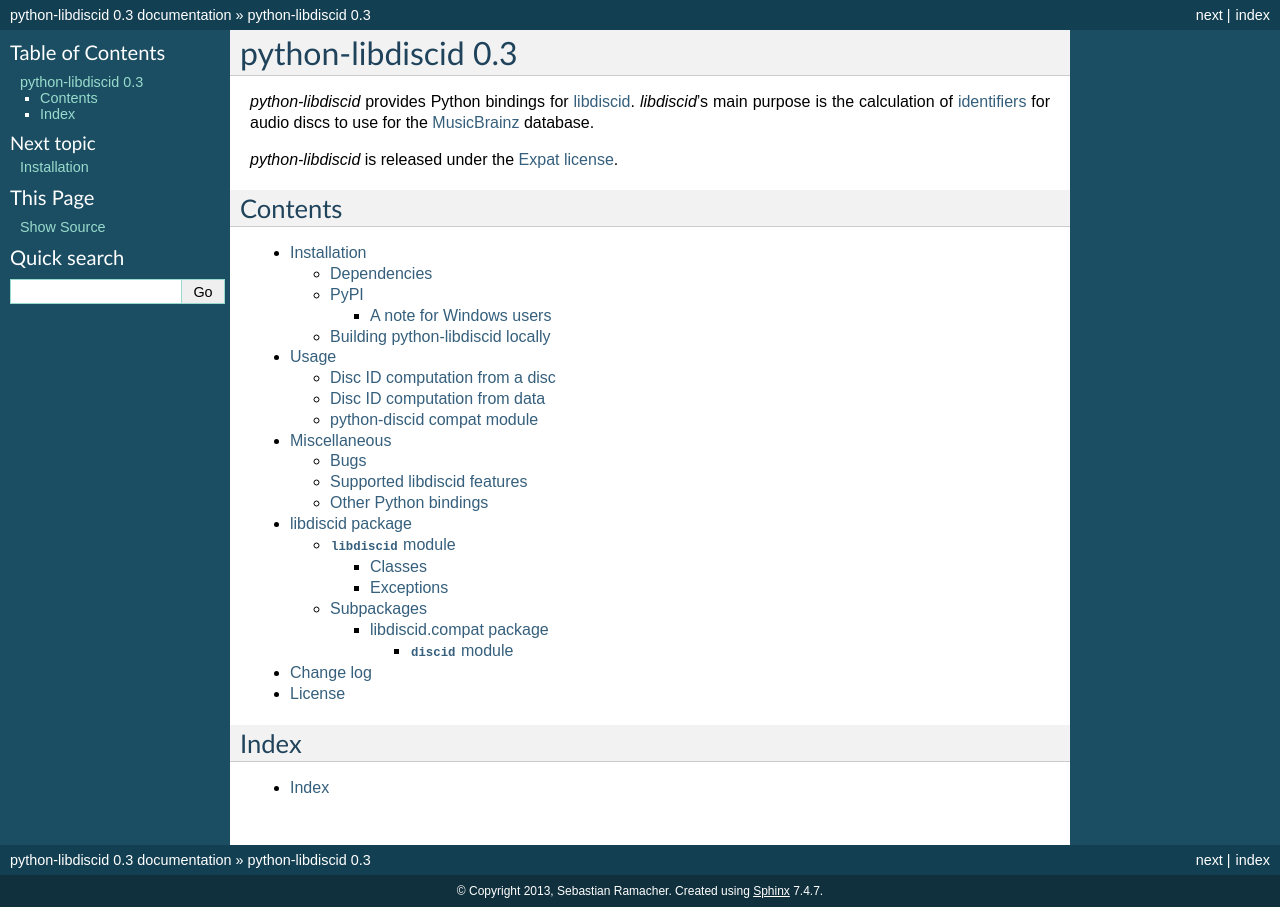
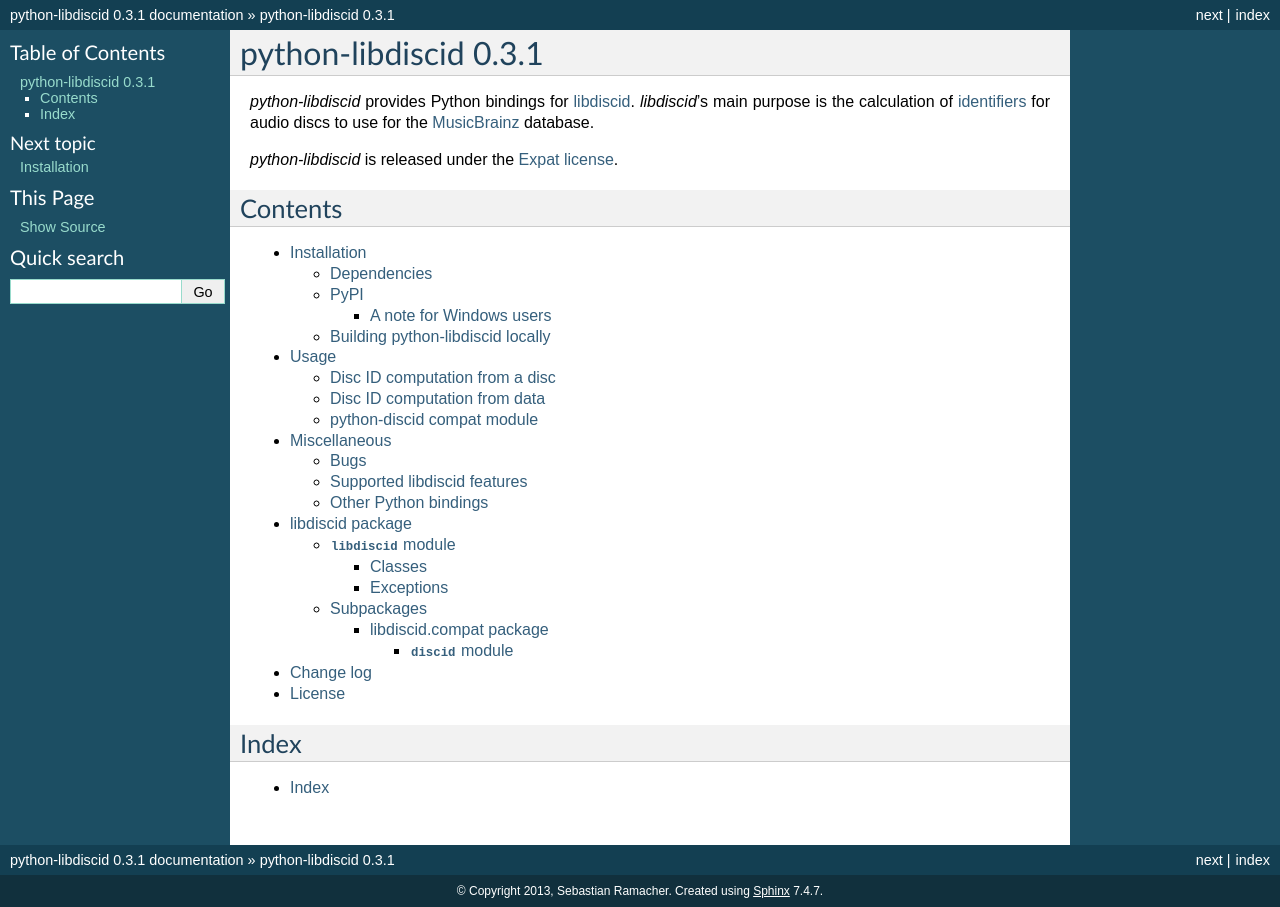
Before and after one commit to sebastinas/python-libdiscid, a Sphinx documentation site: the page built from docs/source/index.rst, in a window 1280 px wide. Built offline with Sphinx 7.4.7, drawn with Linux system fonts in a browser that asks for light colours.

Commit message:
Release 0.3.1
Signed-off-by: Sebastian Ramacher <sebastian+dev@ramacher.at>

```diff
--- a/docs/source/conf.py
+++ b/docs/source/conf.py
@@ -57,9 +57,9 @@ copyright = u'2013, Sebastian Ramacher'
 # built documents.
 #
 # The short X.Y version.
-version = '0.3'
+version = '0.3.1'
 # The full version, including alpha/beta/rc tags.
-release = '0.3'
+release = '0.3.1'
 
 # The language for content autogenerated by Sphinx. Refer to documentation
 # for a list of supported languages.
--- a/libdiscid/__init__.py
+++ b/libdiscid/__init__.py
@@ -30,7 +30,7 @@ This module provides Python-bindings for libdiscid.
 True
 """
 
-__version__ = '0.3'
+__version__ = '0.3.1'
 
 import libdiscid._discid
 from libdiscid._discid import DiscId
--- a/setup.py
+++ b/setup.py
@@ -17,7 +17,7 @@ def read(name):
 
 setup(
   name="python-libdiscid",
-  version="0.3",
+  version="0.3.1",
   description="Python bindings for libdiscid",
   long_description=read("README.rst"),
   author="Sebastian Ramacher",
```
Also changed, not shown: 1 other file.
